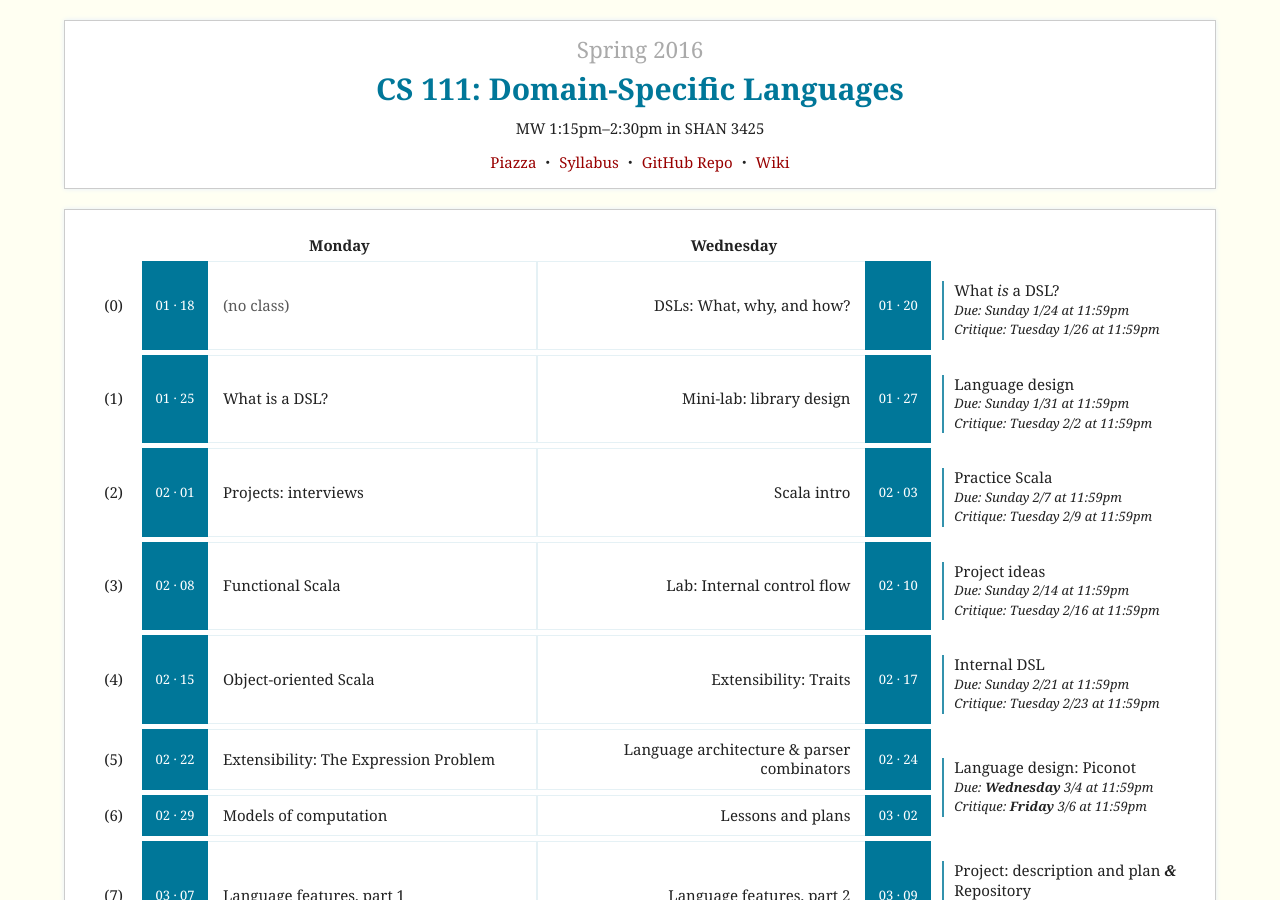
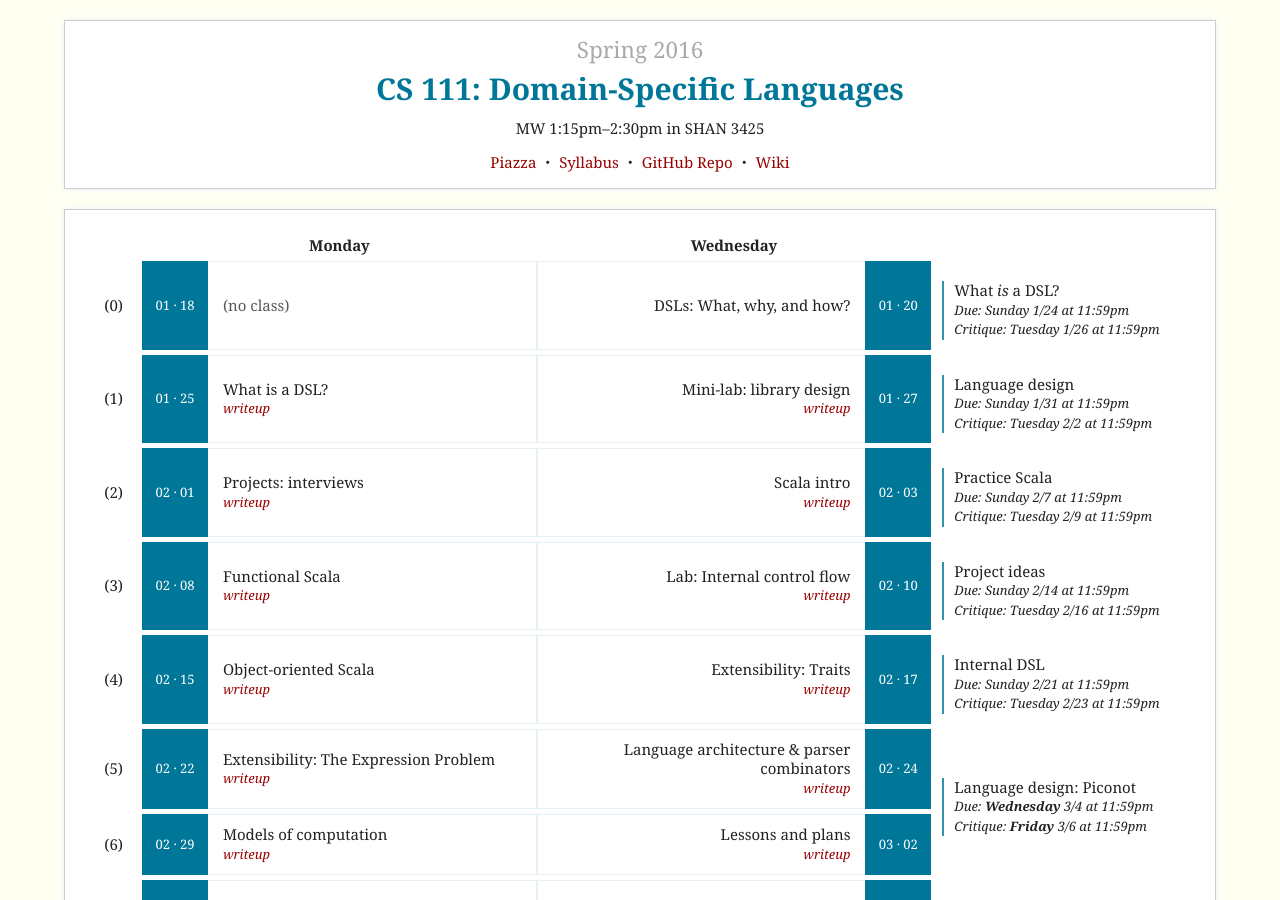
Before and after one commit to hmc-cs111-spring2016/hmc-cs111-spring2016.github.io, a Jekyll site: the page built from index.html, in a window 1280 px wide and 900 px high. Built offline with Jekyll 4.4.1, drawn with Linux system fonts in a browser that asks for light colours.

Commit message:
Adding writeups to schedule

```diff
--- a/_includes/schedule.html
+++ b/_includes/schedule.html
@@ -50,24 +50,18 @@
             <td class="date">01 &middot; 25</td>
             <td class="details day1">
                 <span class="">What is a DSL?</span>
-                <ul class="todo">
+                <ul class="">
                     <li>
-                        <a href="slides/">slides</a>
-                    </li>
-                    <li>
-                        <a href="code/">code</a>
+                        <a href="https://github.com/hmc-cs111-spring2016/hmc-cs111-spring2016.github.io/wiki/What-is-a-DSL%3F">writeup</a>
                     </li>
                 </ul>
             </td>
             <!-- Wed 01/27 -->
             <td class="details day2">
                 <span class="">Mini-lab: library design</span>
-                <ul class="todo">
+                <ul class="">
                     <li>
-                        <a href="slides/">slides</a>
-                    </li>
-                    <li>
-                        <a href="code/">code</a>
+                        <a href="https://github.com/hmc-cs111-spring2016/hmc-cs111-spring2016.github.io/wiki/Library-Design">writeup</a>
                     </li>
                 </ul>
             </td>
@@ -86,24 +80,18 @@
             <td class="date">02 &middot; 01</td>
             <td class="details day1">
                 <span class="">Projects: interviews</span>
-                <ul class="todo">
+                <ul class="">
                     <li>
-                        <a href="slides/">slides</a>
-                    </li>
-                    <li>
-                        <a href="code/">code</a>
+                        <a href="https://github.com/hmc-cs111-spring2016/hmc-cs111-spring2016.github.io/wiki/Projects:-Interviews">writeup</a>
                     </li>
                 </ul>
             </td>
             <!-- Wed 02/03 -->
             <td class="details day2">
                 <span class="">Scala intro</span>
-                <ul class="todo">
+                <ul class="">
                     <li>
-                        <a href="slides/">slides</a>
-                    </li>
-                    <li>
-                        <a href="code/">code</a>
+                        <a href="https://github.com/hmc-cs111-spring2016/hmc-cs111-spring2016.github.io/wiki/Scala-Intro">writeup</a>
                     </li>
                 </ul>
             </td>
@@ -122,24 +110,18 @@
             <td class="date">02 &middot; 08</td>
             <td class="details day1">
                 <span class="">Functional Scala</span>
-                <ul class="todo">
+                <ul class="">
                     <li>
-                        <a href="slides/">slides</a>
-                    </li>
-                    <li>
-                        <a href="code/">code</a>
+                        <a href="https://github.com/hmc-cs111-spring2016/hmc-cs111-spring2016.github.io/wiki/Functional-Scala">writeup</a>
                     </li>
                 </ul>
             </td>
             <!-- Wed 02/10 -->
             <td class="details day2">
                 <span class="">Lab: Internal control flow</span>
-                <ul class="todo">
+                <ul class="">
                     <li>
-                        <a href="slides/">slides</a>
-                    </li>
-                    <li>
-                        <a href="code/">code</a>
+                        <a href="https://github.com/hmc-cs111-spring2016/hmc-cs111-spring2016.github.io/wiki/Internal-Control-Flow">writeup</a>
                     </li>
                 </ul>
             </td>
@@ -158,24 +140,18 @@
             <td class="date">02 &middot; 15</td>
             <td class="details day1">
                 <span class="">Object-oriented Scala</span>
-                <ul class="todo">
+                <ul class="">
                     <li>
-                        <a href="slides/">slides</a>
-                    </li>
-                    <li>
-                        <a href="code/">code</a>
+                        <a href="https://github.com/hmc-cs111-spring2016/hmc-cs111-spring2016.github.io/wiki/Object-Oriented-Scala">writeup</a>
                     </li>
                 </ul>
             </td>
             <!-- Wed 02/17 -->
             <td class="details day2">
                 <span class="">Extensibility: Traits</span>
-                <ul class="todo">
+                <ul class="">
                     <li>
-                        <a href="slides/">slides</a>
-                    </li>
-                    <li>
-                        <a href="code/">code</a>
+                        <a href="https://github.com/hmc-cs111-spring2016/hmc-cs111-spring2016.github.io/wiki/Traits">writeup</a>
                     </li>
                 </ul>
             </td>
@@ -194,24 +170,18 @@
             <td class="date">02 &middot; 22</td>
             <td class="details day1">
                 <span class="">Extensibility: The Expression Problem</span>
-                <ul class="todo">
+                <ul class="">
                     <li>
-                        <a href="slides/">slides</a>
-                    </li>
-                    <li>
-                        <a href="code/">code</a>
+                        <a href="https://github.com/hmc-cs111-spring2016/hmc-cs111-spring2016.github.io/wiki/Expression-Problem">writeup</a>
                     </li>
                 </ul>
             </td>
             <!-- Wed 02/24 -->
             <td class="details day2">
                 <span class="">Language architecture &amp; parser combinators</span>
-                <ul class="todo">
+                <ul class="">
                     <li>
-                        <a href="slides/">slides</a>
-                    </li>
-                    <li>
-                        <a href="code/">code</a>
+                        <a href="https://github.com/hmc-cs111-spring2016/hmc-cs111-spring2016.github.io/wiki/Architecture-and-Parsing">writeup</a>
                     </li>
                 </ul>
             </td>
@@ -230,24 +200,18 @@
             <td class="date">02 &middot; 29</td>
             <td class="details day1">
                 <span class="">Models of computation</span>
-                <ul class="todo">
+                <ul class="">
                     <li>
-                        <a href="slides/">slides</a>
-                    </li>
-                    <li>
-                        <a href="code/">code</a>
+                        <a href="https://github.com/hmc-cs111-spring2016/hmc-cs111-spring2016.github.io/wiki/Models-of-computation">writeup</a>
                     </li>
                 </ul>
             </td>
             <!-- Wed 03/02 -->
             <td class="details day2">
                 <span class="">Lessons and plans</span>
-                <ul class="todo">
+                <ul class="">
                     <li>
-                        <a href="slides/">slides</a>
-                    </li>
-                    <li>
-                        <a href="code/">code</a>
+                        <a href="https://github.com/hmc-cs111-spring2016/hmc-cs111-spring2016.github.io/wiki/Lessons-and-plans">writeup</a>
                     </li>
                 </ul>
             </td>
```
